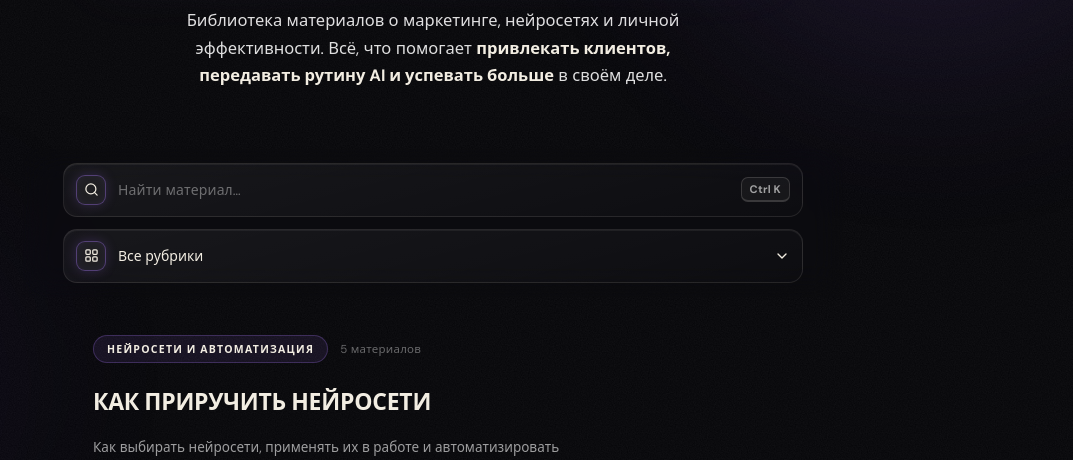
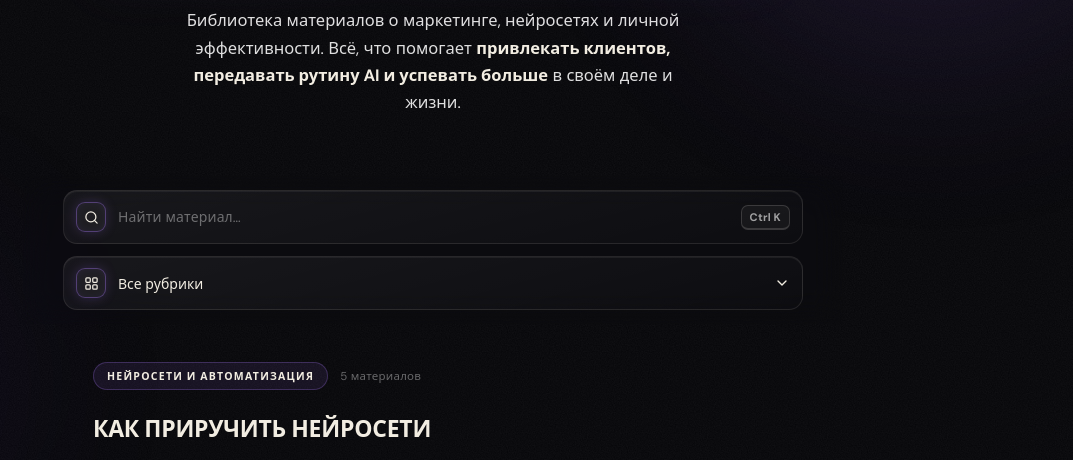
Before and after one commit to vikagladysheva07-source/wikki-shark-library, a plain HTML site: page library.html in a window 1280 px wide. Shown: the part 336-796 px from the top of the page, without its empty margins (207-1280 px from the left). Drawn offline with Linux system fonts and the light colour scheme.

Commit message:
Описание библиотеки: «в своём деле и жизни»
Co-Authored-By: Claude Opus 5.5 <noreply@anthropic.com>

```diff
--- a/library.html
+++ b/library.html
@@ -274,7 +274,7 @@ code,.loc code,.note code,.step-text code{color:var(--ivory);background:rgba(255
 <div class="hero">
   <span class="hero-pill">для экспертов и founders</span>
   <h1>Океан знаний</h1>
-  <p class="hero-desc">Библиотека материалов о маркетинге, нейросетях и личной эффективности. Всё, что помогает <em>привлекать клиентов, передавать рутину AI и успевать больше</em> в своём деле.</p>
+  <p class="hero-desc">Библиотека материалов о маркетинге, нейросетях и личной эффективности. Всё, что помогает <em>привлекать клиентов, передавать рутину AI и успевать больше</em> в своём деле и жизни.</p>
 </div>
 
 <!-- TOOLBAR -->
```
